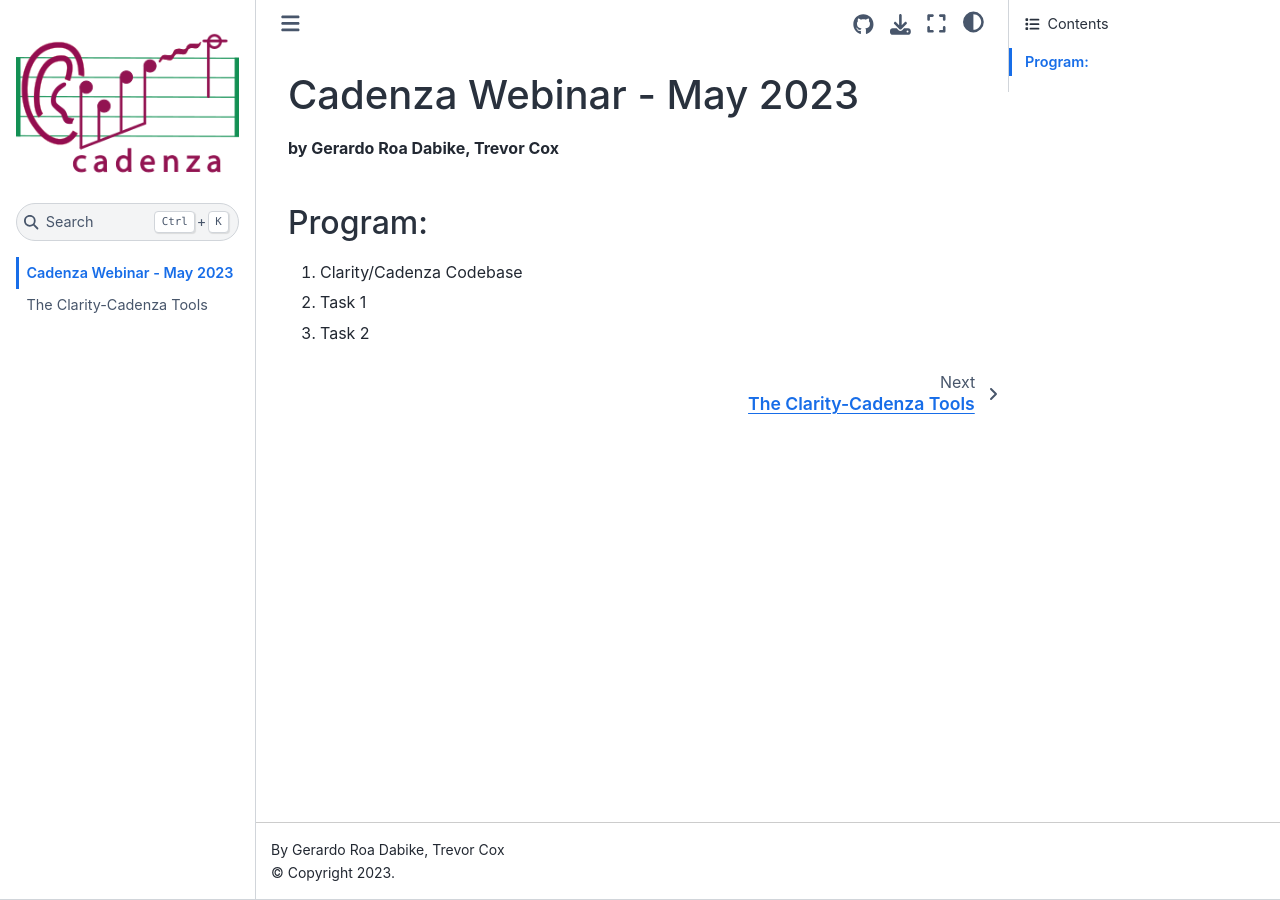
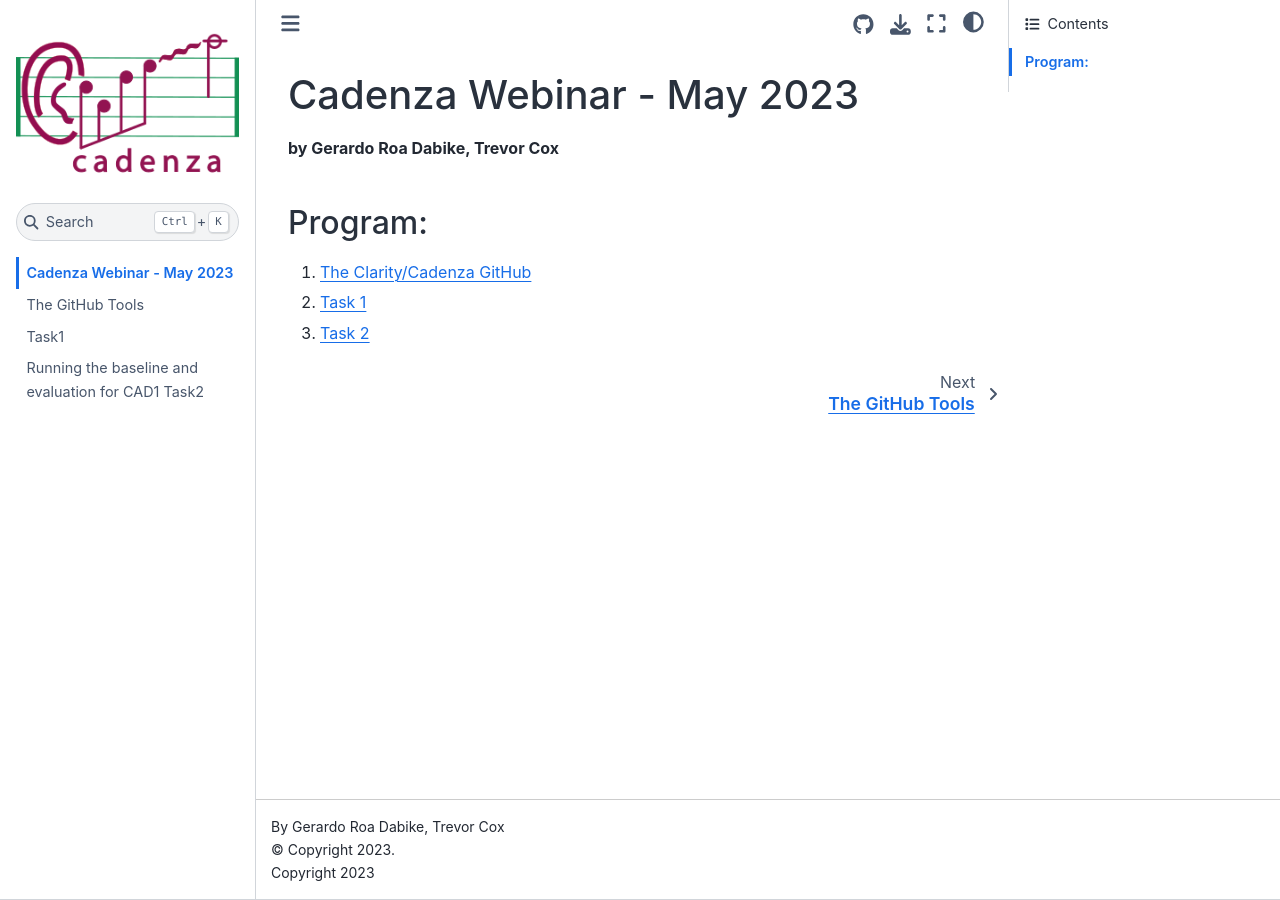
Before and after one commit to groadabike/cadenza_webinar_may2023, a Jupyter Book: the page built from intro.md, in a window 1280 px wide. Built offline with Jupyter Book 1.0.4 settings and Sphinx 7.4.7 and the Sphinx Book theme 1.1.4, drawn with Linux system fonts in a browser that asks for light colours.

Commit message:
add gdown

```diff
--- a/_config.yml
+++ b/_config.yml
@@ -32,6 +32,11 @@
 html:
   use_repository_button: true
   use_issues_button: true
+  extra_footer: |
+    <p>
+    Copyright 2023
+    </p>
+
 
 launch_buttons:
   colab_url: "https://colab.research.google.com"
--- a/_toc.yml
+++ b/_toc.yml
@@ -5,6 +5,5 @@
 root: intro
 chapters:
 - file: claritycadenza_tools
-#- file: notebooks
-#- file: markdown-notebooks
-#- file: mymarkdownfile
+- file: task1
+- file: task2
--- a/intro.md
+++ b/intro.md
@@ -3,6 +3,7 @@
 
 ## Program:
 
-1. Clarity/Cadenza Codebase
-2. Task 1
-3. Task 2
+
+1. [The Clarity/Cadenza GitHub](claritycadenza_tools)
+2. [Task 1](task1)
+3. [Task 2](task2)
--- a/requirements.txt
+++ b/requirements.txt
@@ -1,3 +1,5 @@
 jupyter-book
 matplotlib
 numpy
+pyclarity==3.0.2
+gdown
```
Also changed, not shown: claritycadenza_tools.ipynb, task1.ipynb (added), task2.ipynb (added).
